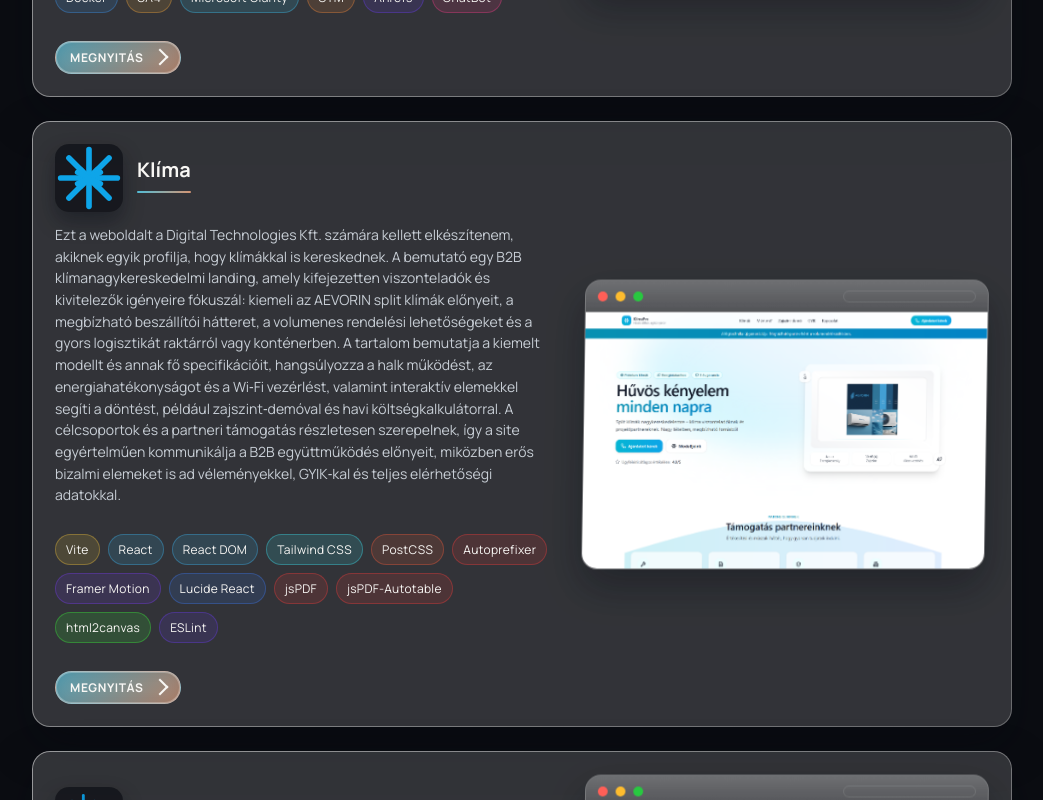
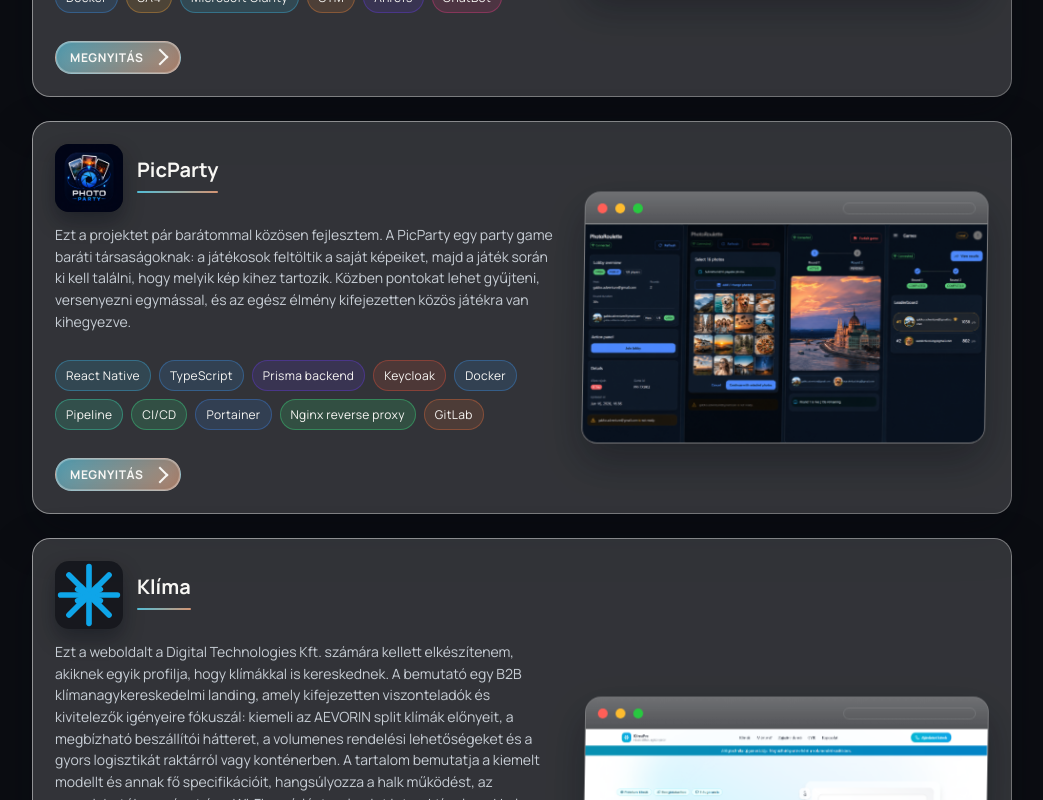
Before and after one commit to Gbakos21/Landing-Page, a React (Vite) app in the folder my-portfolio/: page /hu in a window 1280 px wide. Shown: the part 5620-6420 px from the top of the page, without its empty margins (118-1161 px from the left). Built offline with nearby package versions, Linux system fonts and the light colour scheme.

Commit message:
Add picparty to projects

```diff
--- a/my-portfolio/src/App.css
+++ b/my-portfolio/src/App.css
@@ -1196,6 +1196,11 @@
   --chip-hue: 255;
 }
 
+.chip[data-tech="keycloak"],
+.tech-chip[data-tech="keycloak"] {
+  --chip-hue: 8;
+}
+
 .chip[data-tech="sql"],
 .tech-chip[data-tech="sql"] {
   --chip-hue: 160;
@@ -1284,6 +1289,11 @@
 .chip[data-tech="portainer"],
 .tech-chip[data-tech="portainer"] {
   --chip-hue: 215;
+}
+
+.chip[data-tech="pipeline"],
+.tech-chip[data-tech="pipeline"] {
+  --chip-hue: 165;
 }
 
 .chip[data-tech="oauth"],
@@ -1395,6 +1405,11 @@
 .chip[data-tech="cicd"],
 .tech-chip[data-tech="cicd"] {
   --chip-hue: 150;
+}
+
+.chip[data-tech="gitlab"],
+.tech-chip[data-tech="gitlab"] {
+  --chip-hue: 18;
 }
 
 .chip[data-tech="gtm"],
--- a/my-portfolio/src/App.tsx
+++ b/my-portfolio/src/App.tsx
@@ -236,6 +236,27 @@
           </Reveal>
           <Reveal>
             <ProjectCard
+              title="PicParty"
+              description={t("projectPicPartyDesc")}
+              href="https://picparty.rolandit.hu/"
+              image="/picparty.png"
+              tech={[
+                "React Native",
+                "TypeScript",
+                "Prisma backend",
+                "Keycloak",
+                "Docker",
+                "Pipeline",
+                "CI/CD",
+                "Portainer",
+                "Nginx reverse proxy",
+                "GitLab",
+              ]}
+              screenshot="/screenshots/picparty.png"
+            />
+          </Reveal>
+          <Reveal>
+            <ProjectCard
               title="Klíma"
               description={t("projectKlimaDesc")}
               href="https://klima.gbakos.hu"
--- a/my-portfolio/src/i18n/translations.ts
+++ b/my-portfolio/src/i18n/translations.ts
@@ -33,6 +33,7 @@
   | "projectSmartCvDesc"
   | "projectWorkoutDesc"
   | "projectConfigAsCodeDesc"
+  | "projectPicPartyDesc"
   | "projectConfigcobraDesc"
   | "projectConfigcobraAppDesc"
   | "projectDigitecholdDesc"
@@ -102,6 +103,8 @@
       "Ezt az alkalmazást a BME-n a Design a szoftverfejlesztésben című UX-központú tárgyra készítettem. A Workout App egy edzésnapló és fejlődéskövető rendszer, ahol az edzéseket fel lehet jegyezni, lépésről lépésre végig lehet követni, a vizuális naplóban képeket lehet összehasonlítani, és a fejlődés statisztikái is megjelennek. AI is került bele: edzéstervek generálhatók, az előző edzések alapján ajánlások kérhetők, és ezek elfogadásakor a rendszer módosítja az edzéstervet. Elsődlegesen mobilra optimalizáltam, de desktopon is használható.",
     projectConfigAsCodeDesc:
       "Ezt a projektet a Digital Technologies részére készítettem. A cél egy CMS-ből irányítható weboldalrendszer volt, ahol ugyanaz a kódbázis különböző domaineken és adatbázisokkal tud eltérő oldalakat létrehozni a pipeline és build során történő environment‑átírás segítségével. A tartalom és a vizuális megjelenés a CMS-ből vezérelhető, miközben a rendszer automatikusan kezeli a SEO-generálást, a képek optimalizálását, a többnyelvűséget, az e-mail küldést és az értesítéseket. Chatbot is került bele, hogy segítse a látogatókat.",
+    projectPicPartyDesc:
+      "Ezt a projektet pár barátommal közösen fejlesztem. A PicParty egy party game baráti társaságoknak: a játékosok feltöltik a saját képeiket, majd a játék során ki kell találni, hogy melyik kép kihez tartozik. Közben pontokat lehet gyűjteni, versenyezni egymással, és az egész élmény kifejezetten közös játékra van kihegyezve.",
     projectConfigcobraDesc:
       "Ez a weboldal az app.configcobra SaaS alkalmazás marketing oldala, amelyet a Digitaltechnologies Kft. számára készítettem. A cél az volt, hogy a design szép és letisztult legyen, miközben a lehető legjobb SEO-teljesítményt érje el. Ennek érdekében az eredetileg statikus oldalt SSR-re alakítottam, és több SEO-optimalizáló eszközt használtam, például a beépített Lighthouse-t és az Ahrefs oldalát.",
     projectConfigcobraAppDesc:
@@ -180,6 +183,8 @@
       "I built this app at BME for the UX-focused course Design in Software Development. Workout App is a training log and progress tracking system where users can record workouts, follow sessions step by step, compare photos in a visual journal, and review progress statistics. AI is also integrated: it can generate workout plans, suggest adjustments based on previous sessions, and update the training plan when those recommendations are accepted. The app is optimized primarily for mobile, but it also works on desktop.",
     projectConfigAsCodeDesc:
       "I built this project for Digital Technologies. The goal was to create a CMS-driven website platform where the same codebase can produce different websites, domains, and databases by rewriting environment settings during the pipeline and build process. Styling and content are controlled from the CMS, while SEO generation, image optimization, multilingual support, email sending, and notifications are handled automatically. A chatbot is also integrated to help visitors.",
+    projectPicPartyDesc:
+      "I am building this project together with a few friends. PicParty is a party game for friend groups: players upload their own photos, then during the game everyone tries to guess which picture belongs to whom. Along the way users can collect points, compete with each other, and enjoy a playful social experience built around shared memories.",
     projectConfigcobraDesc:
       "The marketing site for the app.configcobra SaaS product, built for Digitaltechnologies Kft. The goal was a clean, elegant design with the best possible SEO performance. I converted the original static site to SSR and used multiple SEO tools, including built-in Lighthouse audits and Ahrefs.",
     projectConfigcobraAppDesc:
@@ -258,6 +263,8 @@
       "Diese App habe ich an der BME fuer den UX-orientierten Kurs Design in der Softwareentwicklung erstellt. Workout App ist ein Trainingsprotokoll und Fortschrittstracker, in dem Nutzer Workouts festhalten, Einheiten Schritt fuer Schritt begleiten, Bilder in einem visuellen Journal vergleichen und Entwicklungsstatistiken auswerten koennen. Auch KI wurde integriert: Trainingsplaene koennen generiert werden, auf Basis frueherer Einheiten lassen sich Empfehlungen erzeugen, und nach der Bestaetigung wird der Trainingsplan automatisch angepasst. Die App ist primaer fuer Mobilgeraete optimiert, funktioniert aber auch auf dem Desktop.",
     projectConfigAsCodeDesc:
       "Dieses Projekt habe ich fuer Digital Technologies umgesetzt. Ziel war eine CMS-gesteuerte Website-Plattform, bei der dieselbe Codebasis durch das Umschreiben von Environment-Werten waehrend Pipeline und Build verschiedene Websites mit separaten Domains und Datenbanken erzeugen kann. Inhalte und Styling werden aus dem CMS gesteuert, waehrend SEO-Generierung, Bildoptimierung, Mehrsprachigkeit, E-Mail-Versand und Benachrichtigungen automatisch abgedeckt werden. Zusaetzlich wurde ein Chatbot integriert, um Besucher zu unterstuetzen.",
+    projectPicPartyDesc:
+      "Dieses Projekt entwickle ich gemeinsam mit ein paar Freunden. PicParty ist ein Partyspiel fuer Freundesgruppen: Die Spieler laden ihre eigenen Bilder hoch, und waehrend des Spiels muss geraten werden, wem welches Bild gehoert. Dabei sammelt man Punkte, tritt gegeneinander an und erlebt ein lockeres Multiplayer-Spiel rund um gemeinsame Erinnerungen.",
     projectConfigcobraDesc:
       "Die Marketing-Seite für die app.configcobra SaaS-Anwendung, erstellt für Digitaltechnologies Kft. Ziel war ein klares, elegantes Design mit bestmöglicher SEO-Performance. Ich habe die ursprünglich statische Seite auf SSR umgestellt und mehrere SEO-Tools genutzt, darunter Lighthouse und Ahrefs.",
     projectConfigcobraAppDesc:
```
Also changed, not shown: my-portfolio/public/picparty.png (added), my-portfolio/public/screenshots/picparty.png (added).
